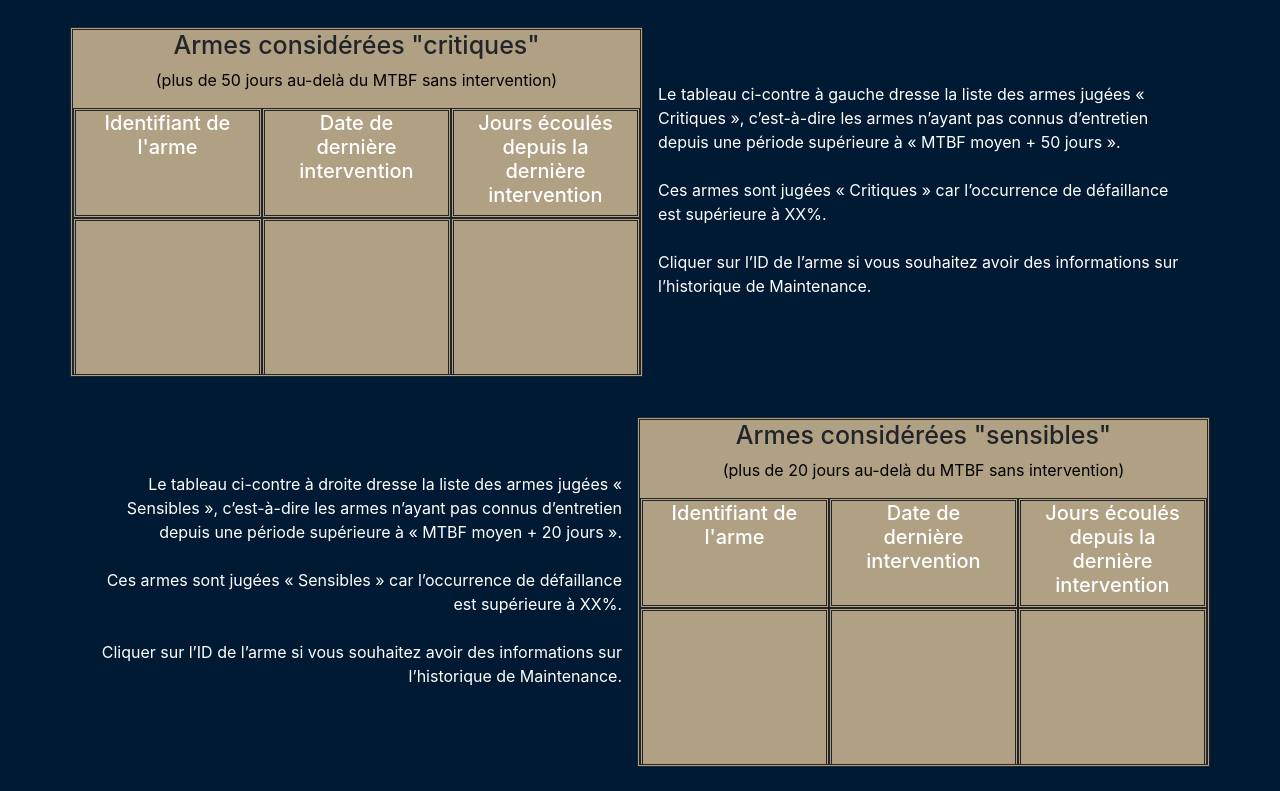
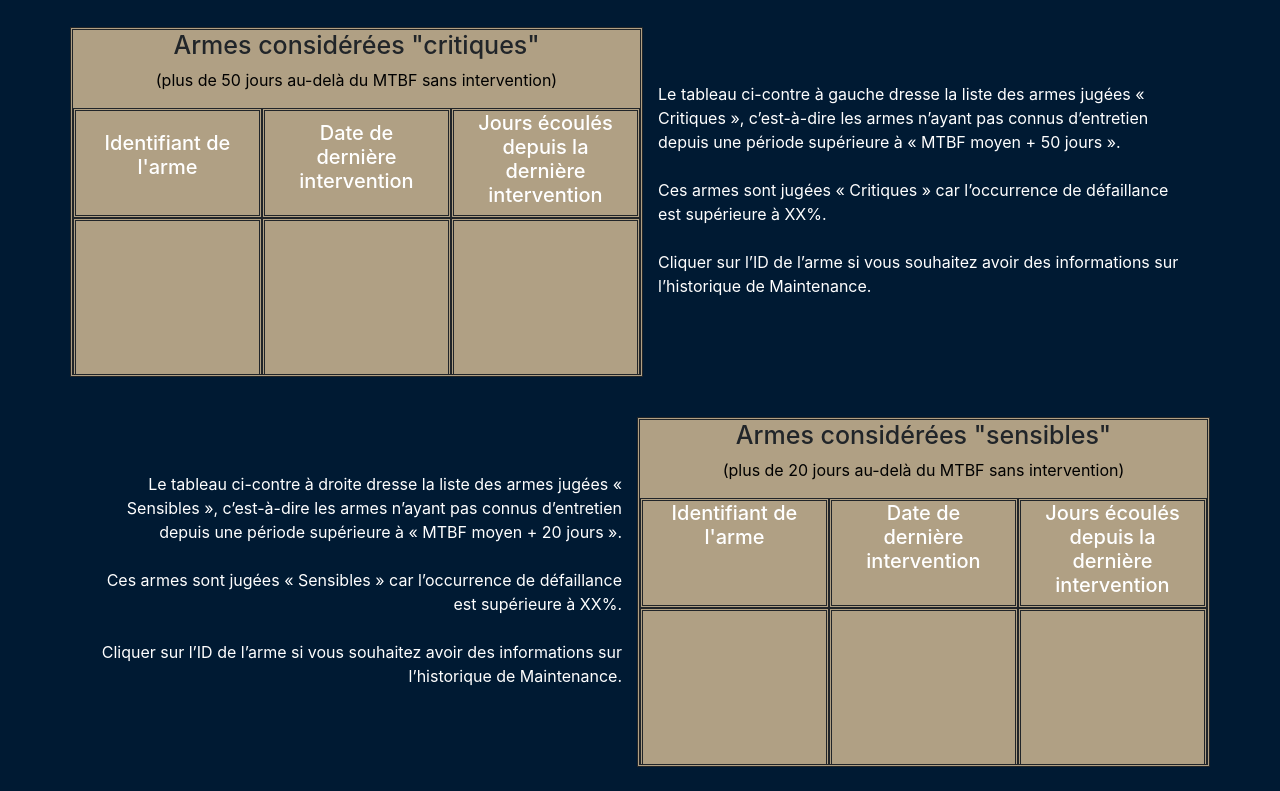
Before and after one commit to Romain-Vincent/FelinStat-Front, a plain HTML site: page src/display.html in a window 1280 px wide. Shown: the part 135-926 px from the top of the page. Drawn offline with nearby package versions, Linux system fonts and the light colour scheme; no server answers; a web font is replaced by a local one.

Commit message:
push css

```diff
--- a/template/css/felin.css
+++ b/template/css/felin.css
@@ -116,6 +116,16 @@ nav ul li a{
   height: 500px;
 }
 
+.position {
+  position: relative;
+  top: 20%;
+}
+
+.position2 {
+  position: relative;
+  top: 10%;
+}
+
 h1 {
   font-family: "title";
   text-align: center;
```
